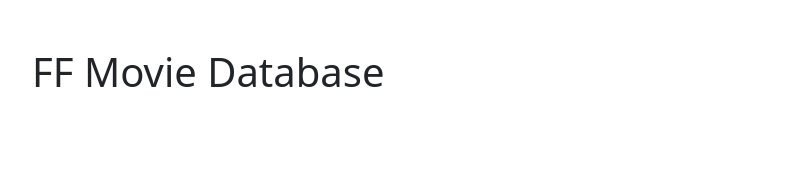
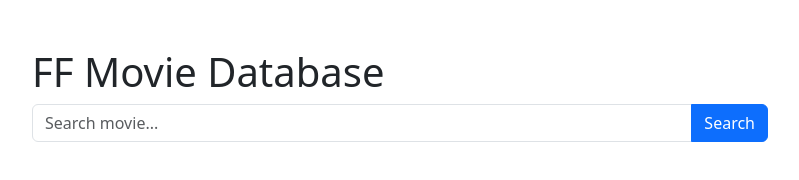
Before and after one commit to faiq-fadlurrohman/history-belajar-js-lanjutan, a plain HTML site: page callback (latihan)/index.html in a window 1280 px wide. Shown: the whole page, without its empty margins (50-849 px from the left). Drawn offline with nearby package versions, Linux system fonts and the light colour scheme; no server answers.

Commit message:
Menambahkan fitur pencarian

```diff
--- a/callback (latihan)/index.html
+++ b/callback (latihan)/index.html
@@ -11,6 +11,15 @@
         <div class="row mt-5">
             <div class="col">
                 <h1>FF Movie Database</h1>
+            </div>
+        </div>
+
+        <div class="row">
+            <div class="col-md-8">
+                <div class="input-group mb-3">
+                    <input type="text" class="form-control input-keyword" placeholder="Search movie...">
+                    <button class="btn btn-primary search-button" type="button">Search</button>
+                </div>
             </div>
         </div>
 
--- a/callback (latihan)/script.js
+++ b/callback (latihan)/script.js
@@ -1,5 +1,6 @@
+$(".search-button").on("click", function() {
     $.ajax({
-    url: "http://www.omdbapi.com/?apikey=3628ca2c&s=avengers",
+        url: "http://www.omdbapi.com/?apikey=3628ca2c&s=" + $(".input-keyword").val(),
         success: results => {
             const movies = results.Search;
             let cards = '';
@@ -25,6 +26,7 @@ $.ajax({
         error: (e) => {
             console.log(e.responseText);
         }
+    });
 });
 
 function showCards(m) {
```
Lines whose indentation alone changed are shown as unchanged.
